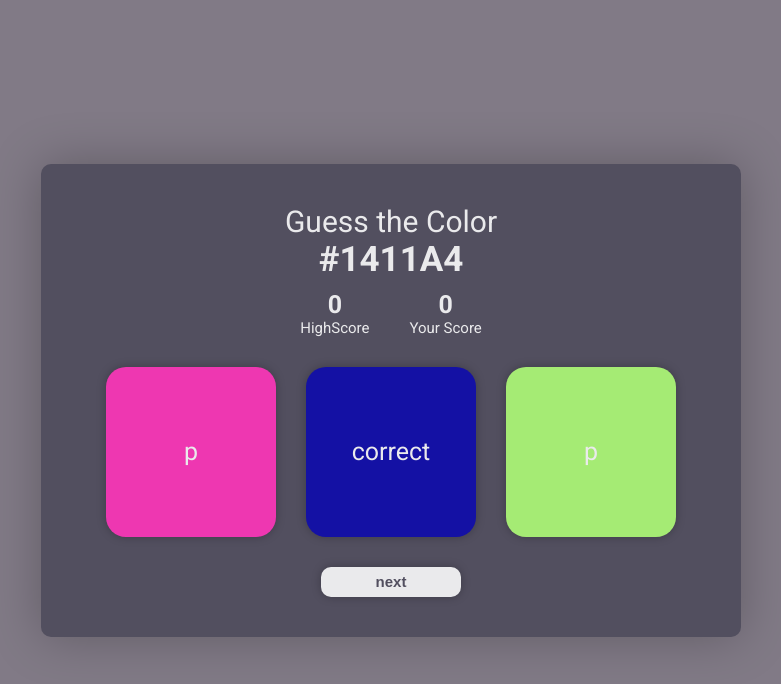
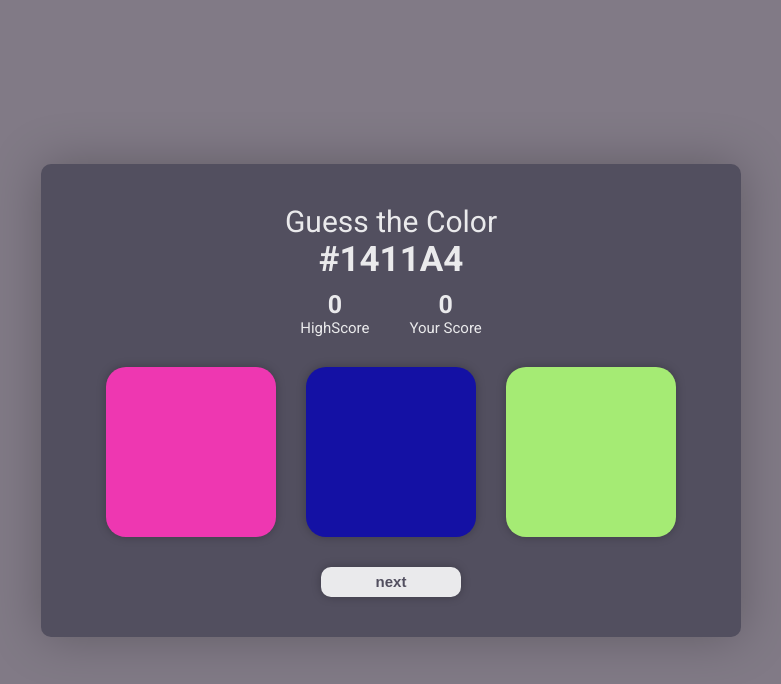
Before and after one commit to emblafant/Geuss-Color-Game, a plain HTML site: page index.html in a window 1280 px wide. Shown: the whole page, without its empty margins (249-1030 px from the left). Drawn offline with Linux system fonts and the light colour scheme.

Commit message:
Update index.html

```diff
--- a/index.html
+++ b/index.html
@@ -26,9 +26,9 @@
       </div>
     </div>
     <div id="colorBoxesContainer" class="color-box-container">
-      <div id="colorBox1" class="color-box">correct</div>
-      <div id="colorBox2" class="color-box">p</div>
-      <div id="colorBox3" class="color-box">p</div>
+      <div id="colorBox1" class="color-box"></div>
+      <div id="colorBox2" class="color-box"></div>
+      <div id="colorBox3" class="color-box"></div>
     </div>
     <button id="nextBtn" class="unclickable">next</button>
 
```
